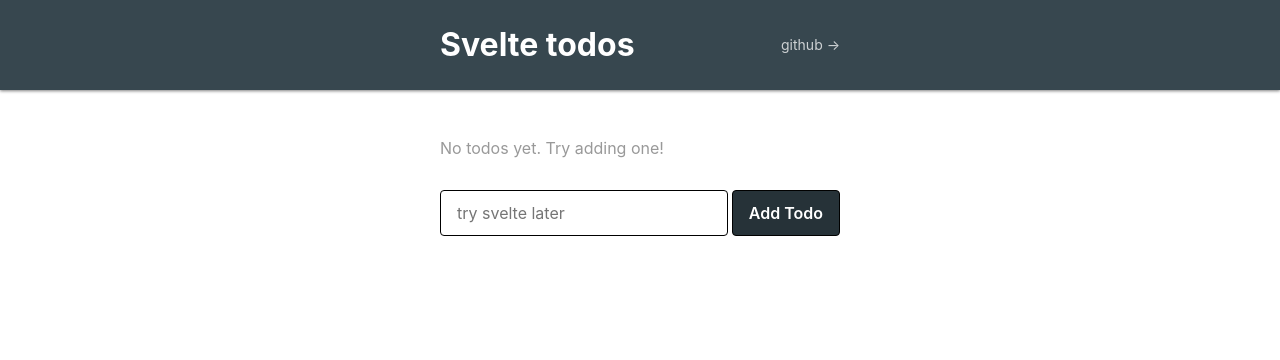
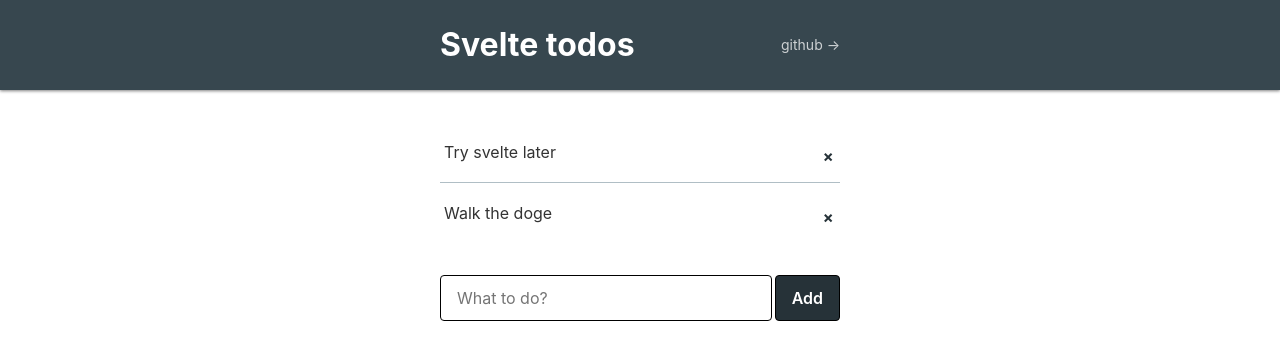
Before and after one commit to tylerwolff/svelte-todos, a Svelte app: page / in a window 1280 px wide. Shown: the top 360 px of the page. Built offline with nearby package versions, Linux system fonts and the light colour scheme.

Commit message:
add Todo component with delete capability

```diff
--- a/src/App.svelte
+++ b/src/App.svelte
@@ -15,7 +15,7 @@
 	}
 
 	.add-margins {
-		margin-top: 3em;
+		margin-top: 2em;
 		margin-bottom: 3em;
 	}
 
--- /dev/null
+++ b/src/Todo.svelte
@@ -0,0 +1,40 @@
+<script>
+  import { createEventDispatcher } from 'svelte';
+  const dispatch = createEventDispatcher();
+
+  export let todo;
+
+  function deleteTodo() {
+    dispatch('delete', {
+      id: todo.id
+    });
+  }
+</script>
+
+<style>
+  .todo {
+    padding: 1.25em 0 1.25em 0.25em;
+    border-bottom: 1px solid #b0bec5;
+  }
+
+  .todo:last-of-type {
+    border-bottom: 0;
+  }
+
+  button {
+    float: right;
+    height: 1em;
+    line-height: 1em;
+    margin: 0;
+    color: #263238;
+    font-weight: bold;
+    background: 0;
+    border: 0;
+    cursor: pointer;
+  }
+</style>
+
+<li class="todo">
+  {todo.text}
+  <button type="button" title="delete item" on:click={deleteTodo}>&times;</button>
+</li>
--- a/src/Todos.svelte
+++ b/src/Todos.svelte
@@ -1,13 +1,29 @@
 <script>
-  let todos = [];
+  import Todo from './Todo.svelte';
+
+  let todos = [{
+    id: 1,
+    text: 'Try svelte later',
+    done: false
+  }, {
+    id: 2,
+    text: 'Walk the doge',
+    done: false
+  }];
 	let newTodo = '';
 
   function addTodo() {
     todos = [...todos, {
-      description: newTodo,
+      id: (new Date()).getTime(),
+      text: newTodo,
       done: false,
     }]
     newTodo = '';
+  }
+
+  function deleteTodo(event) {
+    const newTodos = todos.filter(t => t.id !== event.detail.id);
+    todos = newTodos;
   }
 </script>
 
@@ -39,25 +55,26 @@
   }
 
   input {
-    width: 72%;
+    width: 83%;
   }
 
   button {
     color: #fff;
     background: #263238;
     font-weight: 600;
+    cursor: pointer;
   }
 </style>
 
 <ul>
 	{#each todos as todo}
-		<li>{todo.description}</li>
+		<Todo todo={todo} on:delete={deleteTodo} />
   {:else}
     <li class="no-todos">No todos yet. Try adding one!</li>
 	{/each}
 </ul>
 
 <form on:submit|preventDefault={addTodo}>
-  <input type="text" bind:value={newTodo} placeholder="try svelte later" />
-  <button type="submit">Add Todo</button>
+  <input type="text" bind:value={newTodo} placeholder="What to do?" />
+  <button type="submit">Add</button>
 </form>
```
